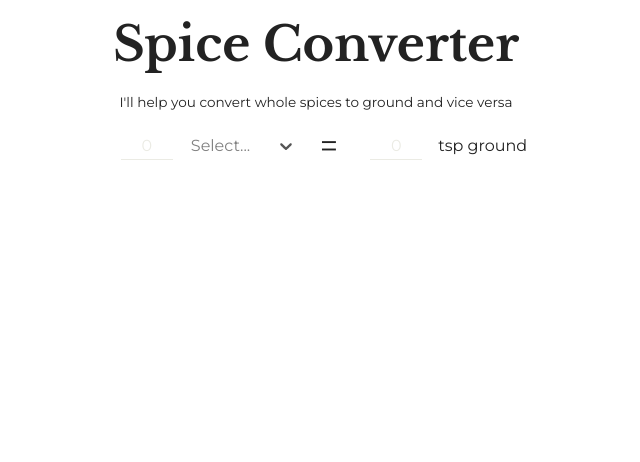
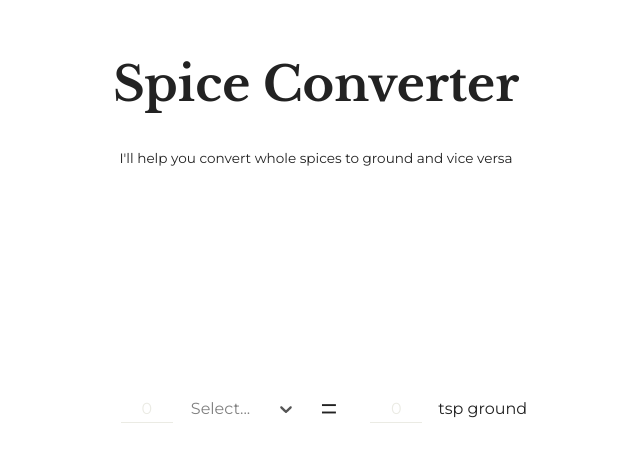
Before and after one commit to catehernandez/spice-converter, a React (Create React App) app: page / in a window 1280 px wide. Shown: the top 462 px of the page, without its empty margins (324-964 px from the left). Built offline with nearby package versions, Linux system fonts and the light colour scheme.

Commit message:
Fix some layout spacing issues

```diff
--- a/src/App.js
+++ b/src/App.js
@@ -4,13 +4,15 @@ import styled from 'styled-components';
 import Navbar from './components/Navbar';
 import SpiceConverter from './components/SpiceConverter';
 
-const Main = styled.main`
+const AppWrapper = styled.div`
   display: flex;
-  align-items: center;
-  justify-content: center;
+  flex-direction: column;
+  height: 100vh;
 `;
 
-const AppHeader = styled.div`
+const AppHeader = styled.header`
+  flex: 0 1 auto;
+  margin-top: 1.5rem;
   text-align: center;
   width: 100%;
 `;
@@ -19,9 +21,18 @@ const Tagline = styled.div`
   font-size: 0.85rem;
 `;
 
+const Main = styled.main`
+  display: flex;
+  align-items: center;
+  justify-content: center;
+  width: 100%;
+  text-align: center;
+  flex: 1 1 auto;
+`;
+
 const App = () => {
   return (
-    <React.Fragment>
+    <AppWrapper>
       <AppHeader>
         <h1>Spice Converter</h1>
         <Tagline>
@@ -31,7 +42,7 @@ const App = () => {
       <Main>
         <SpiceConverter />
       </Main>
-    </React.Fragment>
+    </AppWrapper>
   );
 };
 
--- a/src/components/SpiceConverter/Container.js
+++ b/src/components/SpiceConverter/Container.js
@@ -6,6 +6,7 @@ const Container = styled.div`
   flex-direction: column;
   justify-content: center;
   text-align: center;
+  padding-bottom: 12%;
 
   @media (min-width: 768px) {
     flex-direction: row;
--- a/src/index.css
+++ b/src/index.css
@@ -5,12 +5,14 @@ html {
   font-weight: 400;
   font-size: 16px;
   line-height: 1.6em;
+  width: 100%;
 }
 
 h1 {
   font-family: 'Libre Baskerville', serif;
   font-weight: 700;
   font-size: 3rem;
+  line-height: 1.2em;
 }
 
 body {
```
